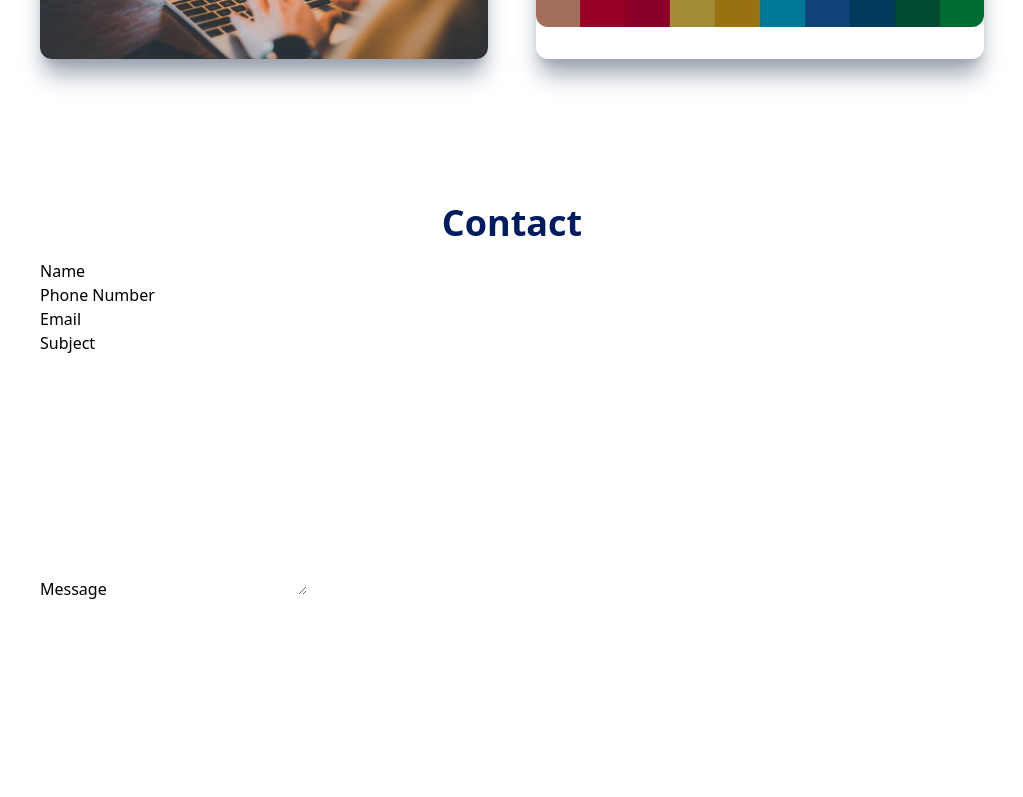
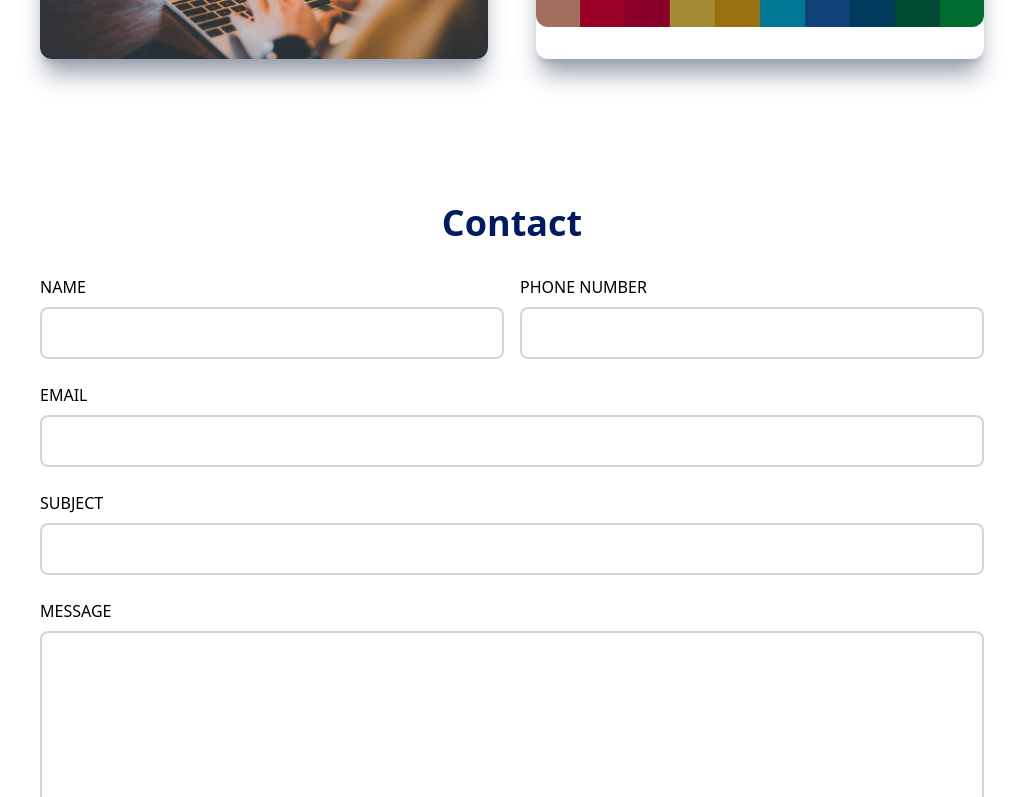
Before and after one commit to sichang51/portfolio-website-frontend, a React (Vite) app: page / in a window 1280 px wide. Shown: the part 2000-2797 px from the top of the page, without its empty margins (160-1183 px from the left). Before the commit the page ends 2665 px from the top, so only its background shows below. Built offline with nearby package versions, Linux system fonts and the light colour scheme.

Commit message:
added Tailwind CSS elements to form, added getform.io post link to form

```diff
--- a/src/components/Contact.jsx
+++ b/src/components/Contact.jsx
@@ -4,29 +4,34 @@ const Contact = () => {
   return (
     <div id="contact" className="max-w-[1040px] m-auto md:pl-20 p-4 py-16">
       <h1 className="py-4 text-4xl font-bold text-center text-[#001b5e]">Contact</h1>
-      <form action="" method="POST" encType="multipart/form-data">
-        <div>
-          <div>
-            <label>Name</label>
-            <input type="text" name="name" />
+      <form
+        action="https://getform.io/f/9de786eb-f737-4f9b-84b4-ddbdd68f6d71"
+        method="POST"
+        encType="multipart/form-data"
+      >
+        <div className="grid md:grid-cols-2 gap-4 w-full py-2">
+          <div className="flex flex-col">
+            <label className="uppercase texgt-sm py-2">Name</label>
+            <input className="border-2 rounded-lg p-3 flex border-gray-300" type="text" name="name" />
           </div>
-          <div>
-            <label>Phone Number</label>
-            <input type="text" name="phone" />
+          <div className="flex flex-col">
+            <label className="uppercase texgt-sm py-2">Phone Number</label>
+            <input className="border-2 rounded-lg p-3 flex border-gray-300" type="text" name="phone" />
           </div>
         </div>
-        <div>
-          <label>Email</label>
-          <input type="email" name="email" />
+        <div className="flex flex-col py-2">
+          <label className="uppercase texgt-sm py-2">Email</label>
+          <input className="border-2 rounded-lg p-3 flex border-gray-300" type="email" name="email" />
         </div>
-        <div>
-          <label>Subject</label>
-          <input type="text" name="subject" />
+        <div className="flex flex-col py-2">
+          <label className="uppercase texgt-sm py-2">Subject</label>
+          <input className="border-2 rounded-lg p-3 border-gray-300" type="text" name="subject" />
         </div>
-        <div>
-          <label>Message</label>
-          <textarea rows="10" name="message"></textarea>
+        <div className="flex flex-col py-2">
+          <label className="uppercase texgt-sm py-2">Message</label>
+          <textarea className="border-2 rounded-lg p-3 border-gray-300" rows="10" name="message"></textarea>
         </div>
+        <button className="bg-[#001b5e] text-gray-100 mt-4 w-full p-4 rounded-lg">Send Message</button>
       </form>
     </div>
   );
```
